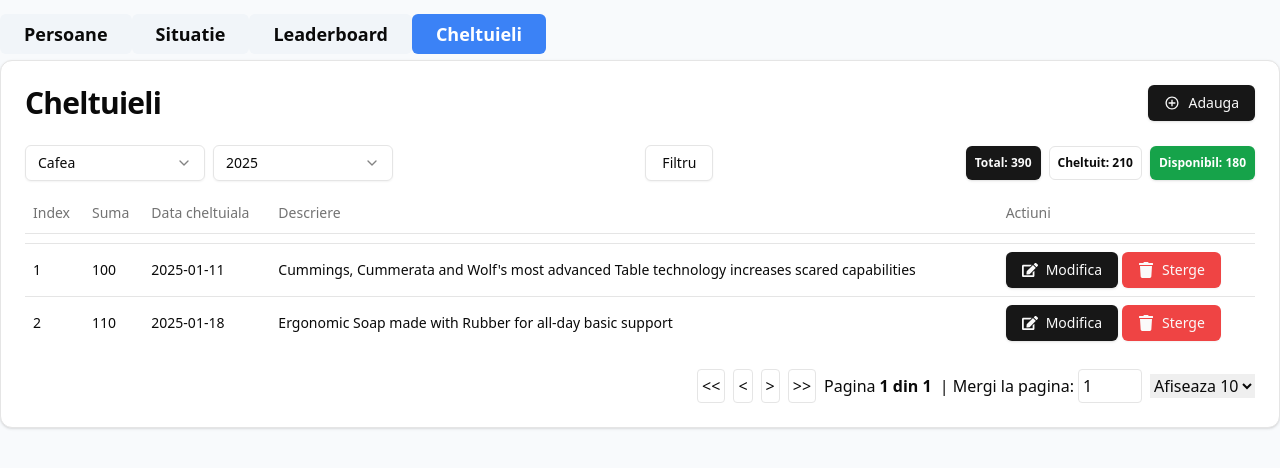
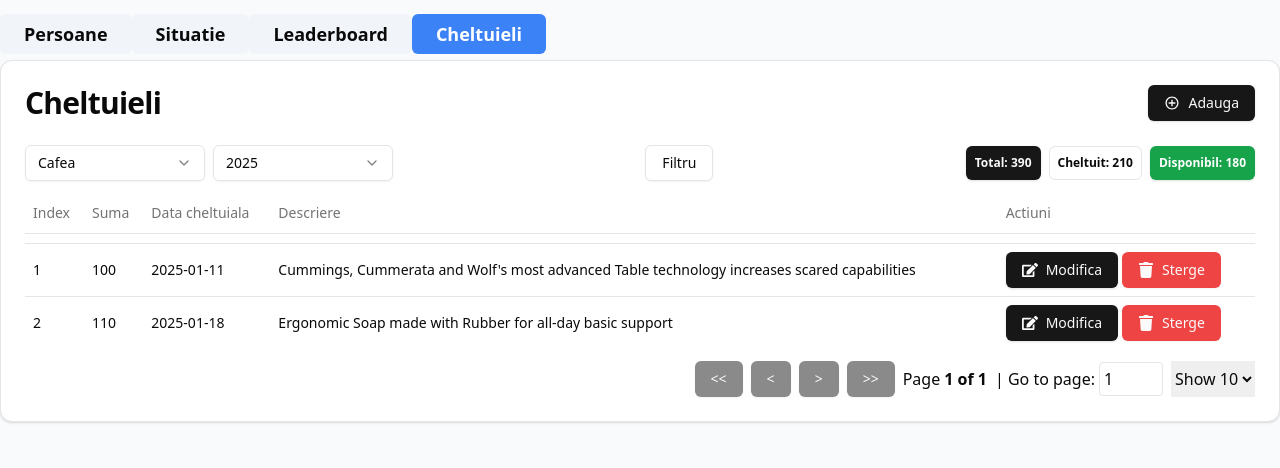
Before and after one commit to DCPD-Team/apa-cafea, a React (Vite) app: page /cheltuiala in a window 1280 px wide. Shown: the top 468 px of the page. Built offline with nearby package versions, Linux system fonts and the light colour scheme.

Commit message:
paging footer abstract

```diff
--- /dev/null
+++ b/src/components/ui/PagingFooterTabel.tsx
@@ -0,0 +1,67 @@
+import React from 'react';
+import { Table } from '@tanstack/react-table';
+import { Button } from '@/components/ui/button.tsx';
+
+type Props = {
+  table: Table<any>;
+};
+
+export const PagingFooterTabel: React.FC<Props> = ({ table }) => {
+  return (
+    <div className="flex flex-row justify-end gap-2">
+      <Button
+        onClick={() => table.firstPage()}
+        disabled={!table.getCanPreviousPage()}>
+        {'<<'}
+      </Button>
+      <Button
+        onClick={() => table.previousPage()}
+        disabled={!table.getCanPreviousPage()}>
+        {'<'}
+      </Button>
+      <Button
+        onClick={() => table.nextPage()}
+        disabled={!table.getCanNextPage()}>
+        {'>'}
+      </Button>
+      <Button
+        onClick={() => table.lastPage()}
+        disabled={!table.getCanNextPage()}>
+        {'>>'}
+      </Button>
+      <span className="flex items-center gap-1">
+        <div>Page</div>
+        <strong>
+          {table.getState().pagination.pageIndex + 1} of {table.getPageCount()}
+        </strong>
+      </span>
+      <span className="flex items-center gap-1">
+        | Go to page:
+        <input
+          type="number"
+          min="1"
+          max={table.getPageCount()}
+          defaultValue={table.getState().pagination.pageIndex + 1}
+          onChange={(e) => {
+            const page = e.target.value ? Number(e.target.value) - 1 : 0;
+            table.setPageIndex(page);
+          }}
+          className="w-16 rounded border p-1"
+        />
+      </span>
+      <select
+        value={table.getState().pagination.pageSize}
+        onChange={(e) => {
+          table.setPageSize(Number(e.target.value));
+        }}>
+        {[10, 20, 30, 40, 50].map((pageSize) => (
+          <option
+            key={pageSize}
+            value={pageSize}>
+            Show {pageSize}
+          </option>
+        ))}
+      </select>
+    </div>
+  );
+};
--- a/src/pages/cheltuieli/lista/components/TabelCheltuieli.tsx
+++ b/src/pages/cheltuieli/lista/components/TabelCheltuieli.tsx
@@ -1,5 +1,5 @@
 import React, { useMemo, useState } from 'react';
-import { Table, TableBody, TableCell, TableFooter, TableHead, TableHeader, TableRow } from '@/components/ui/table.tsx';
+import { Table, TableBody, TableCell, TableHead, TableHeader, TableRow } from '@/components/ui/table.tsx';
 import { ProgressBar } from '@/components/ui/progressbar.tsx';
 import { SkeletonTable } from '@/components/ui/SkeletonTable.tsx';
 import { ApaSauCafea, Cheltuiala, compareByDataCheltuiala } from '@/fake-api/fakePaymentApi.ts';
@@ -10,17 +10,12 @@ import { SumarCheltuieli } from '@/pages/cheltuieli/lista/components/SumarCheltu
 import {
   ColumnDef,
   ColumnFiltersState,
-  FilterFn,
   flexRender,
   getCoreRowModel,
-  getFacetedMinMaxValues,
-  getFacetedRowModel,
-  getFacetedUniqueValues,
   getFilteredRowModel,
   getPaginationRowModel,
   getSortedRowModel,
   PaginationState,
-  Row,
   SortingState,
   useReactTable,
 } from '@tanstack/react-table';
@@ -29,6 +24,7 @@ import { Popover, PopoverContent, PopoverTrigger } from '@/components/ui/popover
 import { Button } from '@/components/ui/button.tsx';
 import { Label } from '@/components/ui/label';
 import { Input } from '@/components/ui/input.tsx';
+import { PagingFooterTabel } from '@/components/ui/PagingFooterTabel.tsx';
 
 export type FiltreCheltuialaType = {
   an: number;
@@ -46,6 +42,13 @@ export const TabelCheltuieli: React.FC = () => {
 
   const columns = useMemo<ColumnDef<Cheltuiala>[]>(
     () => [
+      {
+        header: 'Index',
+        id: 'index',
+        accessorFn: (originalRow, index) => {
+          return index + 1;
+        },
+      },
       {
         header: () => 'Suma',
         accessorKey: 'suma',
@@ -67,7 +70,7 @@ export const TabelCheltuieli: React.FC = () => {
       },
       {
         header: () => 'Actiuni',
-        accessorKey: 'actiu',
+        accessorKey: 'actiuni',
         cell: ({ row }) => <ActiuniCheltuiala cheltuiala={row.original} />,
       },
     ],
@@ -96,6 +99,7 @@ export const TabelCheltuieli: React.FC = () => {
       pagination,
       columnFilters,
     },
+    autoResetPageIndex: false,
   });
 
   if (isLoading || !cheltuieli || cheltuieli.length === 0) {
@@ -168,7 +172,6 @@ export const TabelCheltuieli: React.FC = () => {
         <TableHeader>
           {table.getHeaderGroups().map((headerGroup) => (
             <TableRow key={headerGroup.id}>
-              <TableHead>Index</TableHead>
               {headerGroup.headers.map((header) => {
                 return (
                   <TableHead
@@ -204,10 +207,9 @@ export const TabelCheltuieli: React.FC = () => {
             </td>
           </tr>
 
-          {table.getRowModel().rows.map((row, index) => {
+          {table.getRowModel().rows.map((row) => {
             return (
               <TableRow key={row.id}>
-                <TableCell className="font-medium">{index + 1}</TableCell>
                 {row.getVisibleCells().map((cell) => {
                   return (
                     <TableCell
@@ -222,68 +224,7 @@ export const TabelCheltuieli: React.FC = () => {
           })}
         </TableBody>
       </Table>
-      <div>
-        <div className="h-2" />
-        <div className="flex items-center justify-end gap-2">
-          <button
-            className="rounded border p-1"
-            onClick={() => table.firstPage()}
-            disabled={!table.getCanPreviousPage()}>
-            {'<<'}
-          </button>
-          <button
-            className="rounded border p-1"
-            onClick={() => table.previousPage()}
-            disabled={!table.getCanPreviousPage()}>
-            {'<'}
-          </button>
-          <button
-            className="rounded border p-1"
-            onClick={() => table.nextPage()}
-            disabled={!table.getCanNextPage()}>
-            {'>'}
-          </button>
-          <button
-            className="rounded border p-1"
-            onClick={() => table.lastPage()}
-            disabled={!table.getCanNextPage()}>
-            {'>>'}
-          </button>
-          <span className="flex items-center gap-1">
-            <div>Pagina</div>
-            <strong>
-              {table.getState().pagination.pageIndex + 1} din {table.getPageCount().toLocaleString()}
-            </strong>
-          </span>
-          <span className="flex items-center gap-1">
-            | Mergi la pagina:
-            <input
-              type="number"
-              min="1"
-              max={table.getPageCount()}
-              defaultValue={table.getState().pagination.pageIndex + 1}
-              onChange={(e) => {
-                const page = e.target.value ? Number(e.target.value) - 1 : 0;
-                table.setPageIndex(page);
-              }}
-              className="w-16 rounded border p-1"
-            />
-          </span>
-          <select
-            value={table.getState().pagination.pageSize}
-            onChange={(e) => {
-              table.setPageSize(Number(e.target.value));
-            }}>
-            {[10, 20, 30, 40, 50].map((pageSize) => (
-              <option
-                key={pageSize}
-                value={pageSize}>
-                Afiseaza {pageSize}
-              </option>
-            ))}
-          </select>
-        </div>
-      </div>
+      <PagingFooterTabel table={table} />
     </div>
   );
 };
```
